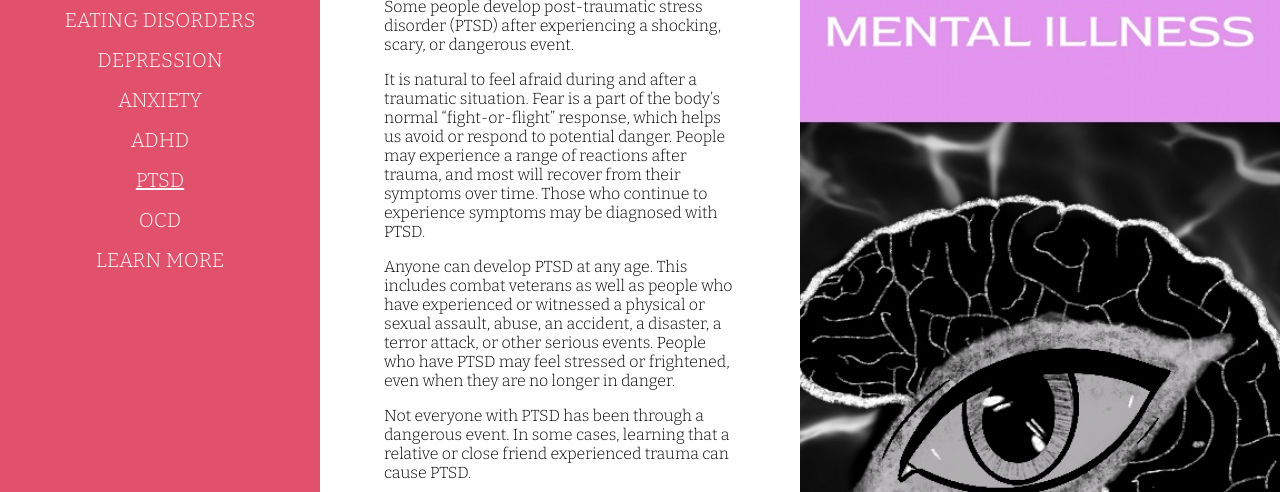
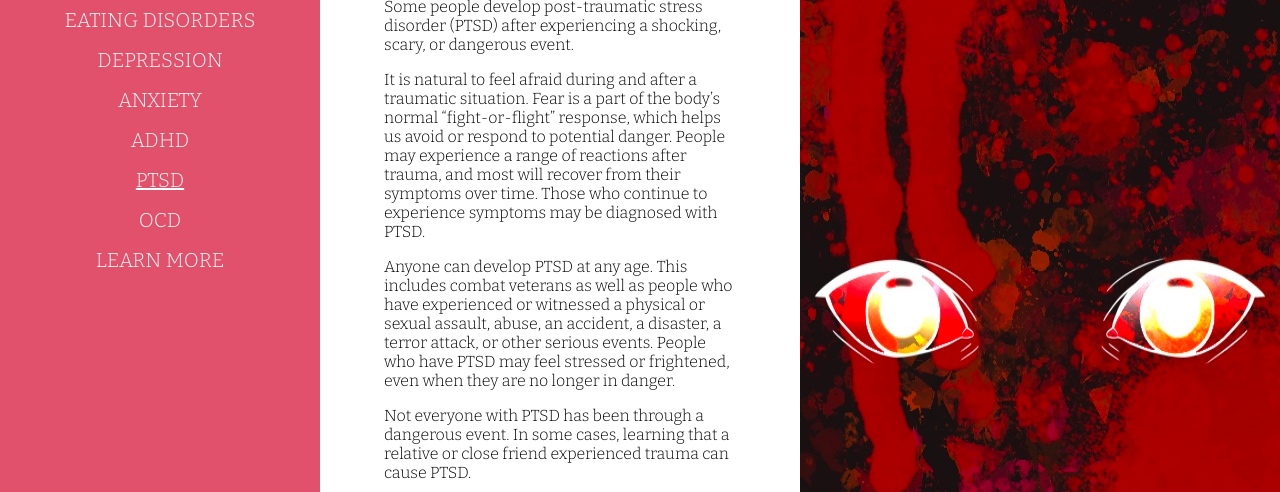
Before and after one commit to GingerificKim/Visualizing-Mental-Illness, a plain HTML site: page PTSD-Home.html in a window 1280 px wide. Shown: the part 119-611 px from the top of the page. Drawn offline with nearby package versions, Linux system fonts and the light colour scheme; a web font is replaced by a local one.

Commit message:
Add files via upload

```diff
--- a/PTSD-Home.html
+++ b/PTSD-Home.html
@@ -30,7 +30,7 @@
 
 		<!-- Image section -->
 		<section class="content-image">
-			<img src="images/Homepage.jpg" alt="homepage">
+			<img src="images/PTSD_1.jpg" alt="ptsd1">
 		</section>
 
 
--- a/style.css
+++ b/style.css
@@ -11,7 +11,7 @@
 body {
   margin: 0;
   padding: 0;
-  font-size: 16px;
+  font-size: 1rem;
   font-family: 'Bitter', serif;
   font-weight: 300;
   color: black;
@@ -97,8 +97,8 @@ a {
   display: block;
   margin: 0;
   width: 100%;
-  height: auto;
-  object-fit: cover;
+  height: 100%;
+  object-fit: fill;
 }
 
 .content-text {
```
Also changed, not shown: Depression-Symptoms.html (+1 -1 lines), OCD-Home.html (+1 -1 lines), images/Depression_3.jpg (added), images/OCD_1.jpg (added), images/PTSD_1.jpg (added).
